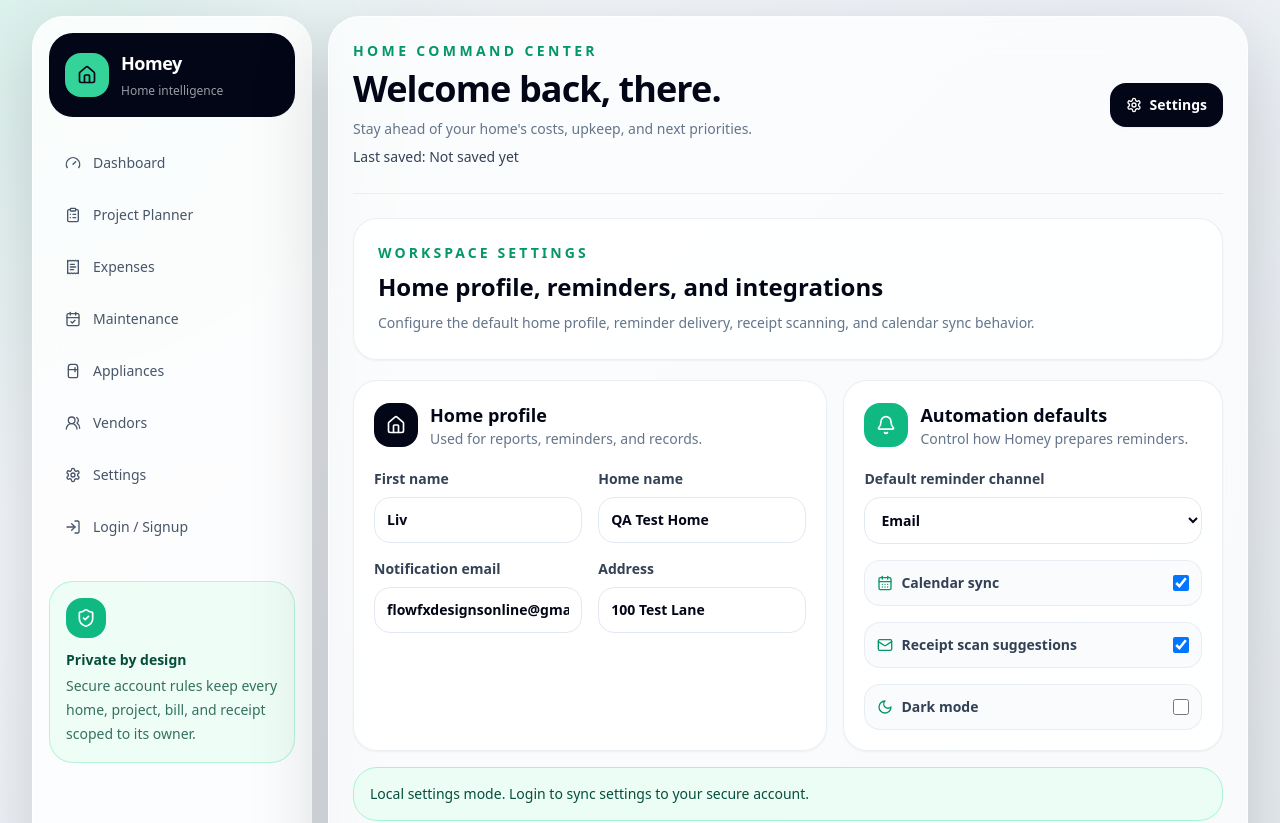
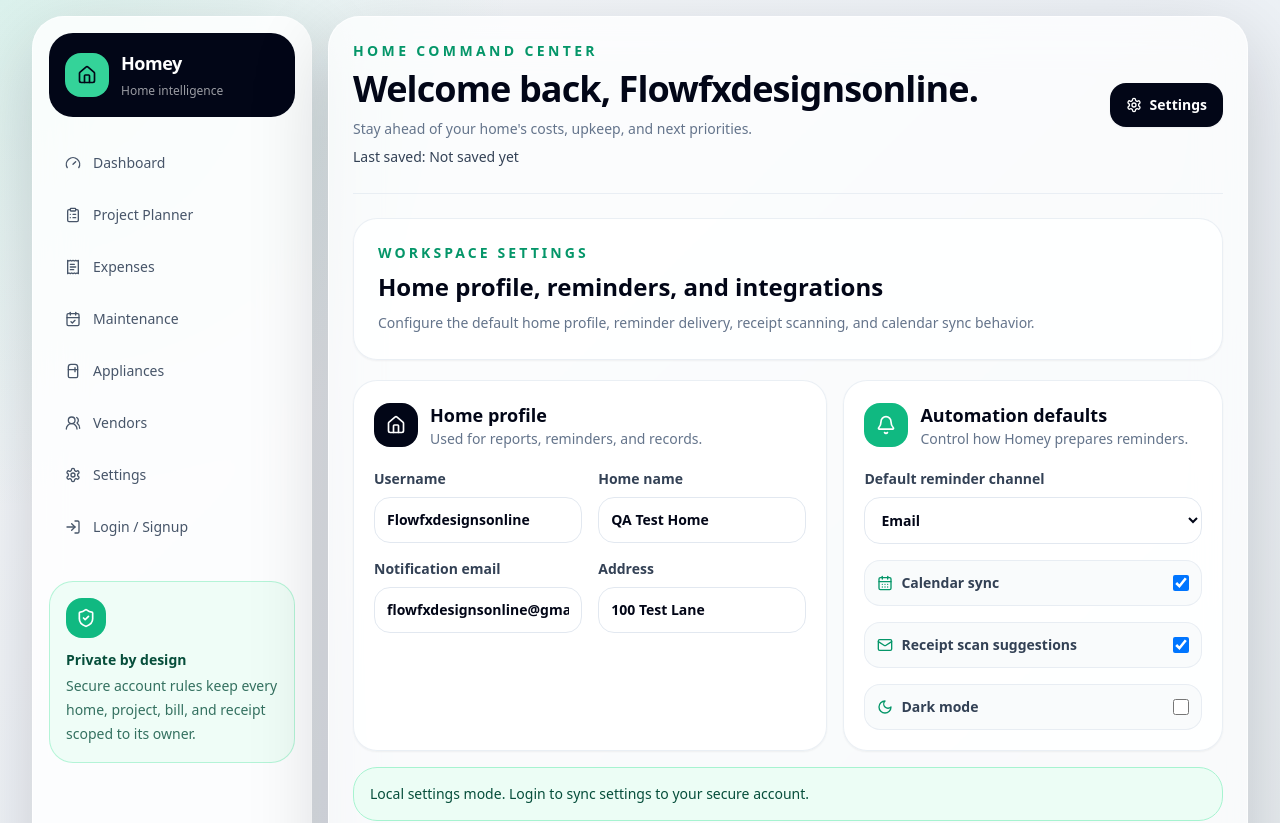
Before and after one commit to lvcg/connectionadvisor, a Next.js app: page /settings in a window 1280 px wide. Shown: the top 823 px of the page. Built offline with nearby package versions, Linux system fonts and the light colour scheme; no server answers.

Commit message:
Use username for dashboard greeting

```diff
--- a/components/layout/app-shell.tsx
+++ b/components/layout/app-shell.tsx
@@ -17,23 +17,23 @@ const navigation = [
   { label: "Login / Signup", href: "/login", icon: LogIn },
 ];
 
-function getFirstName(nameOrEmail?: string | null) {
+function formatUsername(nameOrEmail?: string | null) {
   if (!nameOrEmail) return "there";
   const cleaned = nameOrEmail.includes("@") ? nameOrEmail.split("@")[0] : nameOrEmail;
-  const first = cleaned.trim().split(/\s+/)[0]?.replace(/[._-]+/g, " ");
-  return first ? first.charAt(0).toUpperCase() + first.slice(1) : "there";
+  const username = cleaned.trim().replace(/[._-]+/g, " ");
+  return username ? username.charAt(0).toUpperCase() + username.slice(1) : "there";
 }
 
 export function AppShell({ children }: { children: React.ReactNode }) {
   const supabase = useMemo(() => createClient(), []);
-  const [firstName, setFirstName] = useState("there");
+  const [username, setUsername] = useState("Flowfxdesignsonline");
   const [lastSavedAt, setLastSavedAt] = useState<string | null>(null);
 
   useEffect(() => {
     const localSettings = localStorage.getItem("homey-settings");
     if (localSettings) {
       const parsed = JSON.parse(localSettings);
-      setFirstName(getFirstName(parsed.fullName || parsed.email));
+      setUsername(formatUsername(parsed.username || parsed.fullName || parsed.email));
       setLastSavedAt(parsed.savedAt || null);
     }
 
@@ -56,8 +56,8 @@ export function AppShell({ children }: { children: React.ReactNode }) {
       if (!isMounted) return;
 
       const profile = data as { full_name?: string | null; notification_email?: string | null; settings_saved_at?: string | null; updated_at?: string | null } | null;
-      const displaySource = profile?.full_name || activeUser.user_metadata?.full_name || activeUser.user_metadata?.name || profile?.notification_email || activeUser.email;
-      setFirstName(getFirstName(displaySource));
+      const displaySource = profile?.full_name || activeUser.user_metadata?.username || activeUser.user_metadata?.full_name || activeUser.user_metadata?.name || profile?.notification_email || activeUser.email;
+      setUsername(formatUsername(displaySource));
       setLastSavedAt(profile?.settings_saved_at || profile?.updated_at || null);
     }
 
@@ -108,7 +108,7 @@ export function AppShell({ children }: { children: React.ReactNode }) {
           <header className="mb-6 flex flex-col justify-between gap-4 border-b border-slate-200/70 pb-6 dark:border-white/10 sm:flex-row sm:items-center">
             <div>
               <p className="text-sm font-semibold uppercase tracking-[0.24em] text-emerald-600 dark:text-emerald-300">Home command center</p>
-              <h1 className="mt-2 text-3xl font-semibold tracking-tight text-slate-950 dark:text-white sm:text-4xl">Welcome back, {firstName}.</h1>
+              <h1 className="mt-2 text-3xl font-semibold tracking-tight text-slate-950 dark:text-white sm:text-4xl">Welcome back, {username}.</h1>
               <p className="mt-2 text-sm leading-6 text-slate-500 dark:text-slate-400">
                 Stay ahead of your home's costs, upkeep, and next priorities.
                 <span className="mt-1 block font-medium text-slate-700 dark:text-slate-300">Last saved: {formatTimestamp(lastSavedAt)}</span>
--- a/components/settings/settings-panel.tsx
+++ b/components/settings/settings-panel.tsx
@@ -7,7 +7,7 @@ import type { ReminderChannel } from "@/types/homey";
 import { formatTimestamp } from "@/lib/utils";
 
 type SettingsState = {
-  fullName: string;
+  username: string;
   homeName: string;
   address: string;
   email: string;
@@ -32,7 +32,7 @@ type ProfileRow = {
 };
 
 const defaultSettings: SettingsState = {
-  fullName: "Liv",
+  username: "Flowfxdesignsonline",
   homeName: "QA Test Home",
   address: "100 Test Lane",
   email: "flowfxdesignsonline@gmail.com",
@@ -93,7 +93,7 @@ export function SettingsPanel() {
         ...current,
         homeName: profile.home_name || current.homeName,
         address: profile.home_address || current.address,
-        fullName: profile.full_name && !profile.full_name.includes("@") ? profile.full_name : current.fullName,
+        username: profile.full_name && !profile.full_name.includes("@") ? profile.full_name : current.username,
         email: profile.notification_email || activeUser.email || current.email,
         reminderChannel: profile.reminder_channel || current.reminderChannel,
         calendarSync: typeof profile.calendar_sync === "boolean" ? profile.calendar_sync : current.calendarSync,
@@ -128,7 +128,7 @@ export function SettingsPanel() {
       home_name: settings.homeName,
       home_address: settings.address,
       home_type: "single_family",
-      full_name: settings.fullName,
+      full_name: settings.username,
       notification_email: settings.email,
       reminder_channel: settings.reminderChannel,
       calendar_sync: settings.calendarSync,
@@ -170,8 +170,8 @@ export function SettingsPanel() {
           </div>
 
           <div className="grid gap-4 md:grid-cols-2">
-            <Field label="First name">
-              <input value={settings.fullName} onChange={(event) => setSettings({ ...settings, fullName: event.target.value })} className="input" placeholder="Liv" />
+            <Field label="Username">
+              <input value={settings.username} onChange={(event) => setSettings({ ...settings, username: event.target.value })} className="input" placeholder="Flowfxdesignsonline" />
             </Field>
             <Field label="Home name">
               <input value={settings.homeName} onChange={(event) => setSettings({ ...settings, homeName: event.target.value })} className="input" />
```
